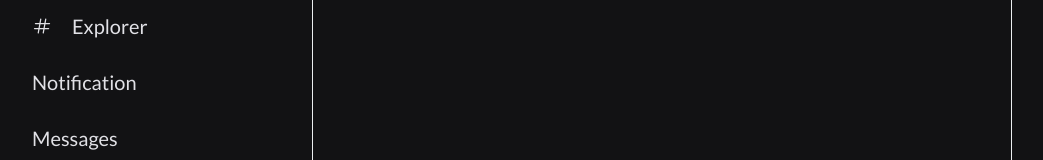
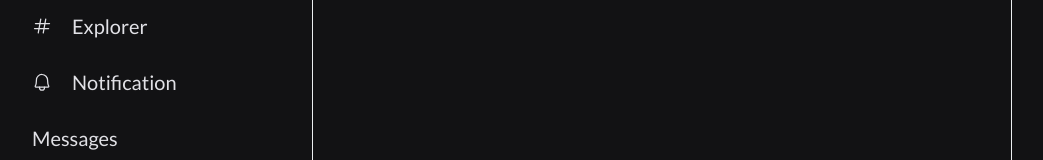
Before and after one commit to AlexMarquesAlves/ui-twitter, a Next.js app: page / in a window 1280 px wide. Shown: the part 130-290 px from the top of the page, without its empty margins (128-1171 px from the left). Built offline with nearby package versions, Linux system fonts and the light colour scheme.

Commit message:
feat: added new icon bell from phosphor-react

```diff
--- a/src/templates/Home/index.tsx
+++ b/src/templates/Home/index.tsx
@@ -1,7 +1,7 @@
 /* eslint-disable @next/next/no-img-element */
 import Head from 'next/head'
 import {
-  Hash,
+  Bell, Hash,
   House
 } from 'phosphor-react'
 import { Content, Layout, MainNavigation, NewTweet, Sidebar } from './styles'
@@ -26,7 +26,7 @@ function Home() {
               <Hash /> Explorer
             </a>
             <a href="">
-              Notification
+              <Bell /> Notification
             </a>
             <a href="">
               Messages
```
